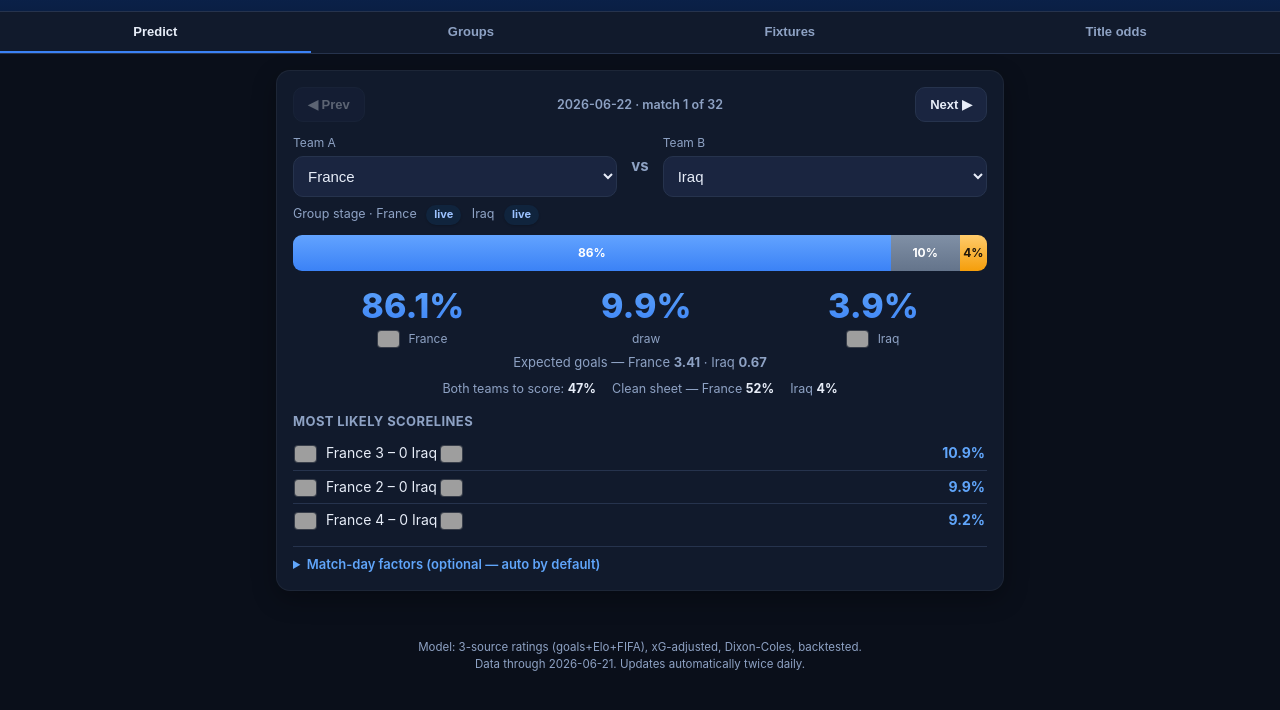
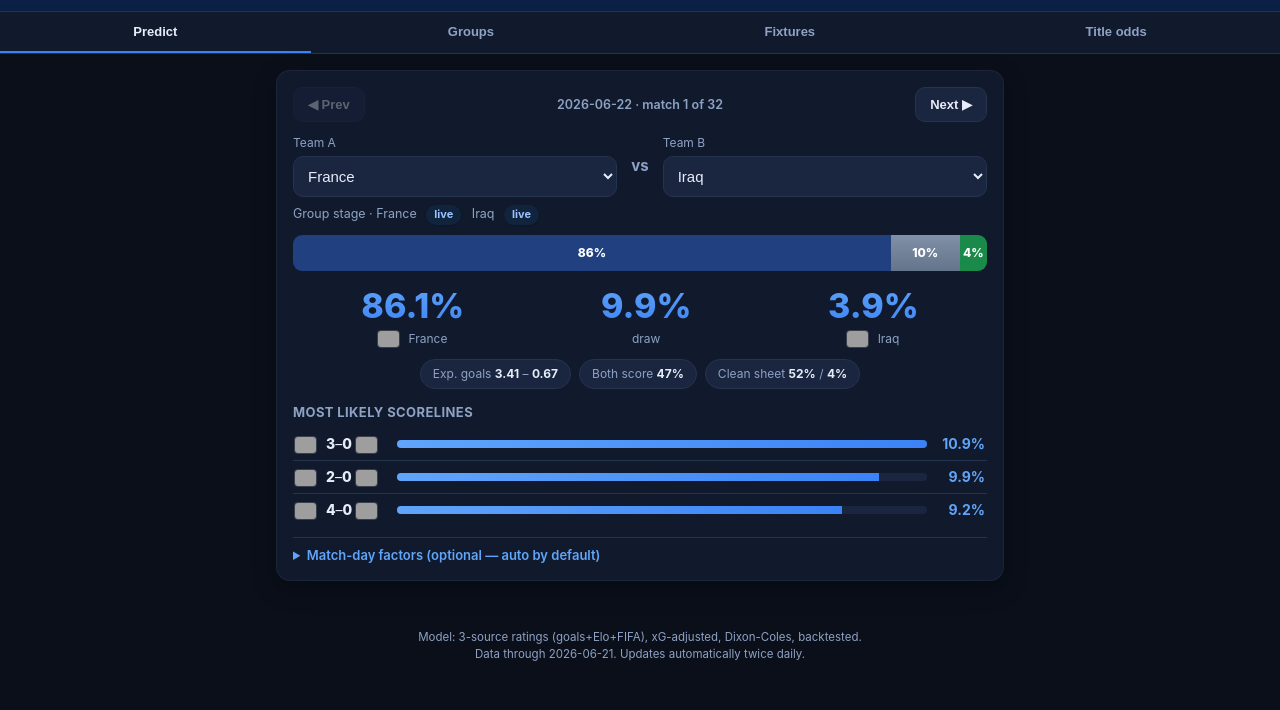
Before and after one commit to benbr11/EdgeLabs, a plain HTML site: page web/index.html in a window 1280 px wide. Shown: the part 66-776 px from the top of the page. Drawn offline with Linux system fonts and the light colour scheme; grey boxes are pictures that could not be loaded.

Commit message:
more appeal

```diff
--- a/web/app.js
+++ b/web/app.js
@@ -3,6 +3,10 @@
 const TEAMS = Object.keys(T).sort();
 const FLAG_CODE={Canada:"ca",Mexico:"mx","United States":"us",Australia:"au",Iran:"ir",Iraq:"iq",Japan:"jp",Jordan:"jo",Qatar:"qa","Saudi Arabia":"sa","South Korea":"kr",Uzbekistan:"uz",Algeria:"dz","Cape Verde":"cv","DR Congo":"cd",Egypt:"eg",Ghana:"gh","Ivory Coast":"ci",Morocco:"ma",Senegal:"sn","South Africa":"za",Tunisia:"tn","Curaçao":"cw",Haiti:"ht",Panama:"pa",Argentina:"ar",Brazil:"br",Colombia:"co",Ecuador:"ec",Paraguay:"py",Uruguay:"uy","New Zealand":"nz",Austria:"at",Belgium:"be","Bosnia and Herzegovina":"ba",Croatia:"hr","Czech Republic":"cz",England:"gb-eng",France:"fr",Germany:"de",Netherlands:"nl",Norway:"no",Portugal:"pt",Scotland:"gb-sct",Spain:"es",Sweden:"se",Switzerland:"ch",Turkey:"tr"};
 function flag(t){ const c=FLAG_CODE[t]; return c?`<img class="flag" src="https://flagcdn.com/w40/${c}.png" alt="" loading="lazy" onerror="this.style.display='none'">`:""; }
+const TEAM_COLOR={Canada:"#D52B1E",Mexico:"#006847","United States":"#2A3C7D",Australia:"#00843D",Iran:"#239F40",Iraq:"#1A8A4A",Japan:"#BC002D",Jordan:"#007A3D",Qatar:"#8A1538","Saudi Arabia":"#1B7A3D","South Korea":"#003478",Uzbekistan:"#1EB53A",Algeria:"#1B7A3D","Cape Verde":"#0A3A8B","DR Congo":"#1077E8",Egypt:"#CE1126",Ghana:"#007B3F","Ivory Coast":"#FF7900",Morocco:"#006233",Senegal:"#00853F","South Africa":"#007749",Tunisia:"#E70013","Curaçao":"#00248F",Haiti:"#00269A",Panama:"#0049A5",Argentina:"#6CA6DC",Brazil:"#1FAA52",Colombia:"#E0B100",Ecuador:"#E8A200",Paraguay:"#C8102E",Uruguay:"#0038A8","New Zealand":"#3A3A3A",Austria:"#ED2939",Belgium:"#C9A227","Bosnia and Herzegovina":"#1B3A8B",Croatia:"#D81E2C","Czech Republic":"#11457E",England:"#CF142B",France:"#21407F",Germany:"#3A3A3A",Netherlands:"#F36C21",Norway:"#BA0C2F",Portugal:"#0A6634",Scotland:"#005EB8",Spain:"#C60B1E",Sweden:"#D9A400",Switzerland:"#D52B1E",Turkey:"#E30A17"};
+function colorOf(t){ return TEAM_COLOR[t]||"#3b82f6"; }
+function txtOn(hex){ const n=parseInt(hex.slice(1),16); return (0.299*(n>>16)+0.587*((n>>8)&255)+0.114*(n&255))>150?"#0e1b30":"#ffffff"; }
+function colDist(a,b){ const x=parseInt(a.slice(1),16),y=parseInt(b.slice(1),16); return Math.abs((x>>16)-(y>>16))+Math.abs(((x>>8)&255)-((y>>8)&255))+Math.abs((x&255)-(y&255)); }
 const el = (h) => { const d = document.createElement("div"); d.innerHTML = h.trim(); return d.firstChild; };
 
 /* ----------------------------- prediction math (mirrors simulate.py) ------- */
@@ -194,26 +198,27 @@
          $("#selA").value="Argentina"; $("#selB").value="Brazil"; refreshStage(); runPredict(); }
 }
 function renderResult(r,ko,odds){
-  const {A,B}=r; let h="";
+  const {A,B}=r; let cA=colorOf(A),cB=colorOf(B); if(colDist(cA,cB)<90)cB="#f59e0b"; let h="";
   if(ko){
-    h+=`<div class="probbar"><div class="sA" style="width:${Math.max(2,r.advA)}%">${r.advA.toFixed(0)}%</div>
-        <div class="sB" style="width:${Math.max(2,r.advB)}%">${r.advB.toFixed(0)}%</div></div>
+    h+=`<div class="probbar"><div class="seg" style="width:${Math.max(2,r.advA)}%;background:${cA};color:${txtOn(cA)}">${r.advA.toFixed(0)}%</div>
+        <div class="seg" style="width:${Math.max(2,r.advB)}%;background:${cB};color:${txtOn(cB)}">${r.advB.toFixed(0)}%</div></div>
         <div class="big"><div><div class="n">${r.advA.toFixed(1)}%</div><div class="l">${flag(A)} ${A}</div></div>
         <div><div class="n">${r.advB.toFixed(1)}%</div><div class="l">${flag(B)} ${B}</div></div></div>
         <div class="xg">90 min: ${A} ${r.pA.toFixed(0)}% / draw ${r.pD.toFixed(0)}% / ${B} ${r.pB.toFixed(0)}% · extra time ${r.pET.toFixed(0)}% · penalties ${r.pPen.toFixed(1)}%</div>`;
   } else {
-    h+=`<div class="probbar"><div class="sA" style="width:${Math.max(3,r.pA)}%">${r.pA.toFixed(0)}%</div>
-        <div class="sD" style="width:${Math.max(3,r.pD)}%">${r.pD.toFixed(0)}%</div>
-        <div class="sB" style="width:${Math.max(3,r.pB)}%">${r.pB.toFixed(0)}%</div></div>
+    h+=`<div class="probbar"><div class="seg" style="width:${Math.max(3,r.pA)}%;background:${cA};color:${txtOn(cA)}">${r.pA.toFixed(0)}%</div>
+        <div class="seg sD" style="width:${Math.max(3,r.pD)}%">${r.pD.toFixed(0)}%</div>
+        <div class="seg" style="width:${Math.max(3,r.pB)}%;background:${cB};color:${txtOn(cB)}">${r.pB.toFixed(0)}%</div></div>
         <div class="big"><div><div class="n">${r.pA.toFixed(1)}%</div><div class="l">${flag(A)} ${A}</div></div>
         <div><div class="n">${r.pD.toFixed(1)}%</div><div class="l">draw</div></div>
         <div><div class="n">${r.pB.toFixed(1)}%</div><div class="l">${flag(B)} ${B}</div></div></div>`;
   }
-  h+=`<div class="xg">Expected goals — ${A} <b>${r.exA.toFixed(2)}</b> · ${B} <b>${r.exB.toFixed(2)}</b></div>`;
-  h+=`<div class="statline"><span>Both teams to score: <b>${r.btts.toFixed(0)}%</b></span>
-      <span>Clean sheet — ${A} <b>${r.csA.toFixed(0)}%</b></span><span>${B} <b>${r.csB.toFixed(0)}%</b></span></div>`;
+  h+=`<div class="pills"><span class="pillstat">Exp. goals <b>${r.exA.toFixed(2)}</b> – <b>${r.exB.toFixed(2)}</b></span>`+
+     `<span class="pillstat">Both score <b>${r.btts.toFixed(0)}%</b></span>`+
+     `<span class="pillstat">Clean sheet <b>${r.csA.toFixed(0)}%</b> / <b>${r.csB.toFixed(0)}%</b></span></div>`;
   h+=`<h4>Most likely scorelines</h4>`;
-  h+=r.top.map(s=>`<div class="scoreline"><span>${flag(A)} ${A} ${s.i} – ${s.j} ${B} ${flag(B)}</span><span class="p">${s.p.toFixed(1)}%</span></div>`).join("");
+  const tmax=Math.max.apply(null,r.top.map(s=>s.p))||1;
+  h+=r.top.map(s=>`<div class="scoreline"><span class="sl-teams">${flag(A)} <b>${s.i}</b>–<b>${s.j}</b> ${flag(B)}</span><span class="sl-bar"><i style="width:${(s.p/tmax*100).toFixed(0)}%"></i></span><span class="p">${s.p.toFixed(1)}%</span></div>`).join("");
   if(odds[0]>1&&odds[1]>1&&odds[2]>1){
     const raw=[1/odds[0],1/odds[1],1/odds[2]], ov=raw[0]+raw[1]+raw[2], mp=[r.pA/100,r.pD/100,r.pB/100], lab=[A,"Draw",B];
     h+=`<h4>Edge vs market (overround ${((ov-1)*100).toFixed(1)}%)</h4><table><tr><th>Outcome</th><th>Model</th><th>Mkt</th><th>Odds</th><th>EV</th></tr>`;
@@ -231,8 +236,8 @@
   sec.appendChild(el(`<div class="card"><h3>Group standings</h3><div class="mini">“Adv%” = chance to reach the knockouts (top 2 of the group, or one of the 8 best third-placed teams), from simulating every remaining group game.</div></div>`));
   const adv=groupAdvanceOdds();
   D.groups.forEach(g=>{
-    const rows=g.table.map(r=>{const s=T[r.team].stakes; const a=adv[r.team]??0;
-      return `<tr><td>${flag(r.team)} ${r.team} ${r.P>=2?stakeTag(s):''}</td><td>${r.P}</td><td><b>${r.pts}</b></td><td>${r.gf}-${r.ga}</td><td>${r.gd>=0?'+':''}${r.gd}</td><td class="adv">${a.toFixed(0)}%</td></tr>`;}).join("");
+    const rows=g.table.map((r,i)=>{const s=T[r.team].stakes; const a=adv[r.team]??0;
+      return `<tr class="${i<2?'adv-pos':''}"><td>${flag(r.team)} ${r.team} ${r.P>=2?stakeTag(s):''}</td><td>${r.P}</td><td><b>${r.pts}</b></td><td>${r.gf}-${r.ga}</td><td>${r.gd>=0?'+':''}${r.gd}</td><td class="adv">${a.toFixed(0)}%</td></tr>`;}).join("");
     const rem=g.remaining.length?`<div class="mini" style="margin-top:8px">Remaining: ${g.remaining.map(m=>m[0]+" v "+m[1]).join(" · ")}</div>`:`<div class="mini" style="margin-top:8px">Group complete</div>`;
     sec.appendChild(el(`<div class="card"><h3>${g.name}</h3>
       <table><tr><th>Team</th><th>P</th><th>Pts</th><th>GF-GA</th><th>GD</th><th>Adv%</th></tr>${rows}</table>${rem}</div>`));
@@ -307,7 +312,8 @@
   const note = P.group_complete ? "Qualified teams." : "Projected from current standings (group stage in progress)";
   const card=el(`<div class="card"><h3>Title odds</h3><div class="mini">${note} · rating-seeded 32-team bracket · ${N.toLocaleString()} simulations. A projection of who wins it all (not the official draw).</div><div id="ch"></div></div>`);
   sec.appendChild(card);
-  card.querySelector("#ch").innerHTML=rows.map(r=>`<div class="champ"><span>${flag(r.t)} ${r.t}</span><span style="text-align:right">
+  const medal=["🥇","🥈","🥉"];
+  card.querySelector("#ch").innerHTML=rows.map((r,i)=>`<div class="champ"><span>${medal[i]||""} ${flag(r.t)} ${r.t}</span><span style="text-align:right">
     <b>${r.c.toFixed(1)}%</b> <span class="mini">cup · ${r.f.toFixed(0)}% final</span>
     <div class="bar"><i style="width:${Math.min(100,r.c*2.5)}%"></i></div></span></div>`).join("");
 }
--- a/web/index.html
+++ b/web/index.html
@@ -7,6 +7,8 @@
 <meta http-equiv="Cache-Control" content="no-cache, must-revalidate">
 <title>World Cup 2026 Predictor</title>
 <link rel="manifest" href="manifest.json">
+<link rel="icon" href="icon.svg">
+<link rel="apple-touch-icon" href="icon.svg">
 <style>
 :root{
   --bg:#0a0f1a; --panel:#111a2c; --panel2:#1a2540; --line:#26334d;
@@ -95,6 +97,23 @@
 .big .n{font-size:34px;background:linear-gradient(180deg,var(--accent2),var(--accent));-webkit-background-clip:text;background-clip:text;color:transparent}
 .scoreline,.champ{align-items:center}
 .tag{box-shadow:0 1px 2px rgba(0,0,0,.18)}
+
+/* ---- v5 layout & motion ---- */
+.probbar>.seg{display:flex;align-items:center;justify-content:center;font-weight:800;font-size:12px;min-width:0;white-space:nowrap}
+#out{animation:fadein .35s ease}
+@keyframes fadein{from{opacity:0;transform:translateY(8px)}to{opacity:1;transform:none}}
+section.on{animation:fadein .28s ease}
+.pills{display:flex;gap:8px;flex-wrap:wrap;justify-content:center;margin:12px 0 2px}
+.pillstat{background:var(--panel2);border:1px solid var(--line);border-radius:999px;padding:5px 12px;font-size:12px;color:var(--mut)}
+.pillstat b{color:var(--txt)}
+.scoreline{display:flex;align-items:center;gap:10px}
+.sl-teams{flex:0 0 auto;min-width:92px}.sl-teams b{color:var(--txt);font-weight:800}
+.sl-bar{flex:1;height:8px;background:var(--panel2);border-radius:4px;overflow:hidden}
+.sl-bar>i{display:block;height:100%;background:linear-gradient(90deg,var(--accent2),var(--accent))}
+.scoreline .p{flex:0 0 48px;text-align:right}
+tr.adv-pos td{background:rgba(46,160,120,.12)}
+tr.adv-pos td:first-child{box-shadow:inset 3px 0 0 #2ea078}
+.navbtn{transition:transform .08s}
 </style>
 </head>
 <body>
```
